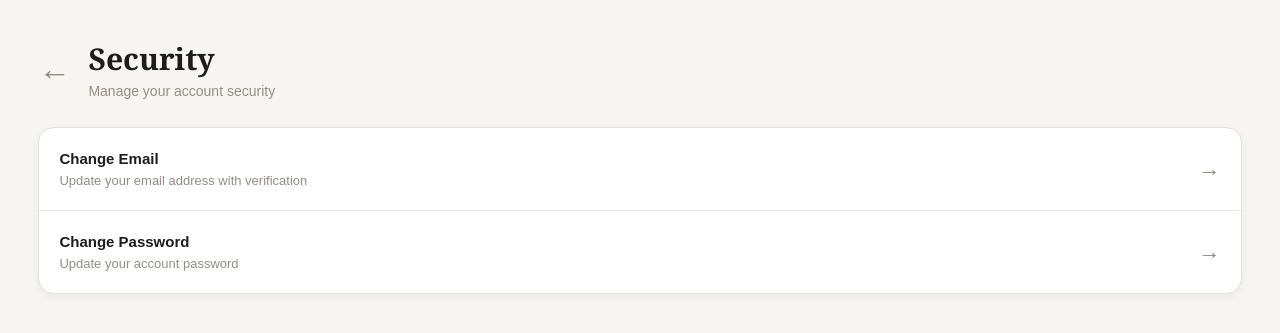
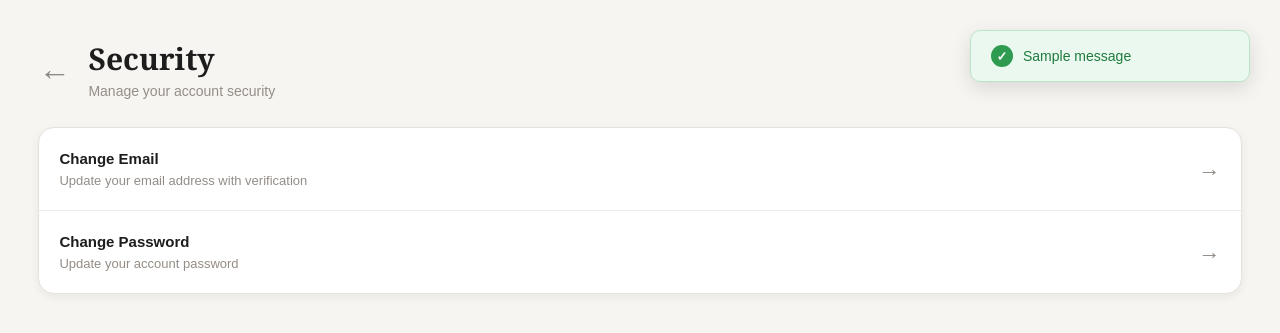
Before and after one commit to adiishhh/cafe_ecommerce, a Django app: page /profile/security/ in a window 1280 px wide. Shown: the top 333 px of the page. Run offline with Django 5.2, Linux system fonts and the light colour scheme; a user stored in the database is signed in; tables that the repository leaves empty hold one stand-in row (values such as "Sample post"); one stand-in notice (Sample message) is shown.

Commit message:
Success messages on Security page

```diff
--- a/users/static/users/css/profile.css
+++ b/users/static/users/css/profile.css
@@ -899,6 +899,67 @@ a {
     background: #b92e00;
 }
 
+/* Success Message */
+
+.success-message {
+    position: fixed;
+    top: 30px;
+    right: 30px;
+    z-index: 1000;
+
+    display: flex;
+    align-items: center;
+
+    padding: 14px 20px;
+    min-width: 280px;
+
+    background: #eaf8ef;
+    color: #1f7a3d;
+
+    border: 1px solid #b8e5c5;
+    border-radius: 10px;
+
+    box-shadow: 0 6px 20px rgba(0, 0, 0, 0.12);
+
+    font-size: 14px;
+    font-weight: 500;
+
+    animation: successSlideIn 0.3s ease-out;
+}
+
+.success-message::before {
+    content: "✓";
+
+    display: flex;
+    align-items: center;
+    justify-content: center;
+
+    width: 22px;
+    height: 22px;
+
+    margin-right: 10px;
+
+    background: #2e9b50;
+    color: white;
+
+    border-radius: 50%;
+
+    font-size: 13px;
+    font-weight: bold;
+}
+
+@keyframes successSlideIn {
+    from {
+        opacity: 0;
+        transform: translateX(30px);
+    }
+
+    to {
+        opacity: 1;
+        transform: translateX(0);
+    }
+}
+
 
 @media (max-width: 600px) {
 
--- a/users/templates/users/security.html
+++ b/users/templates/users/security.html
@@ -46,6 +46,14 @@
             </div>
 
         </header>
+
+        {% if messages %}
+            {% for message in messages %}
+                <div class="success-message">
+                    {{ message }}
+                </div>
+            {% endfor %}
+        {% endif %}
 
 
         <!-- Security Options -->
--- a/users/views.py
+++ b/users/views.py
@@ -275,10 +275,13 @@ def verify_change_email(request):
                 request.user.save(update_fields=['email'])
 
                 cache.delete(f"change_email_{change_email_id}")
+                cache.delete(f"change_email_resend_{change_email_id}")
+                request.session.pop('change_email_id', None)
 
-                cache.delete(f"change_email_resend_{change_email_id}")
-
-                request.session.pop('change_email_id', None)
+                messages.success(
+                    request,
+                    'Your email address has been changed successfully.'
+                )
 
                 return redirect('security')
 
@@ -375,6 +378,12 @@ def change_password(request):
         if form.is_valid():
             user = form.save()
             update_session_auth_hash(request, user)
+
+            messages.success(
+                request,
+                'Your password has been changed successfully.'
+            )
+
             return redirect('security')
 
     else:
```
